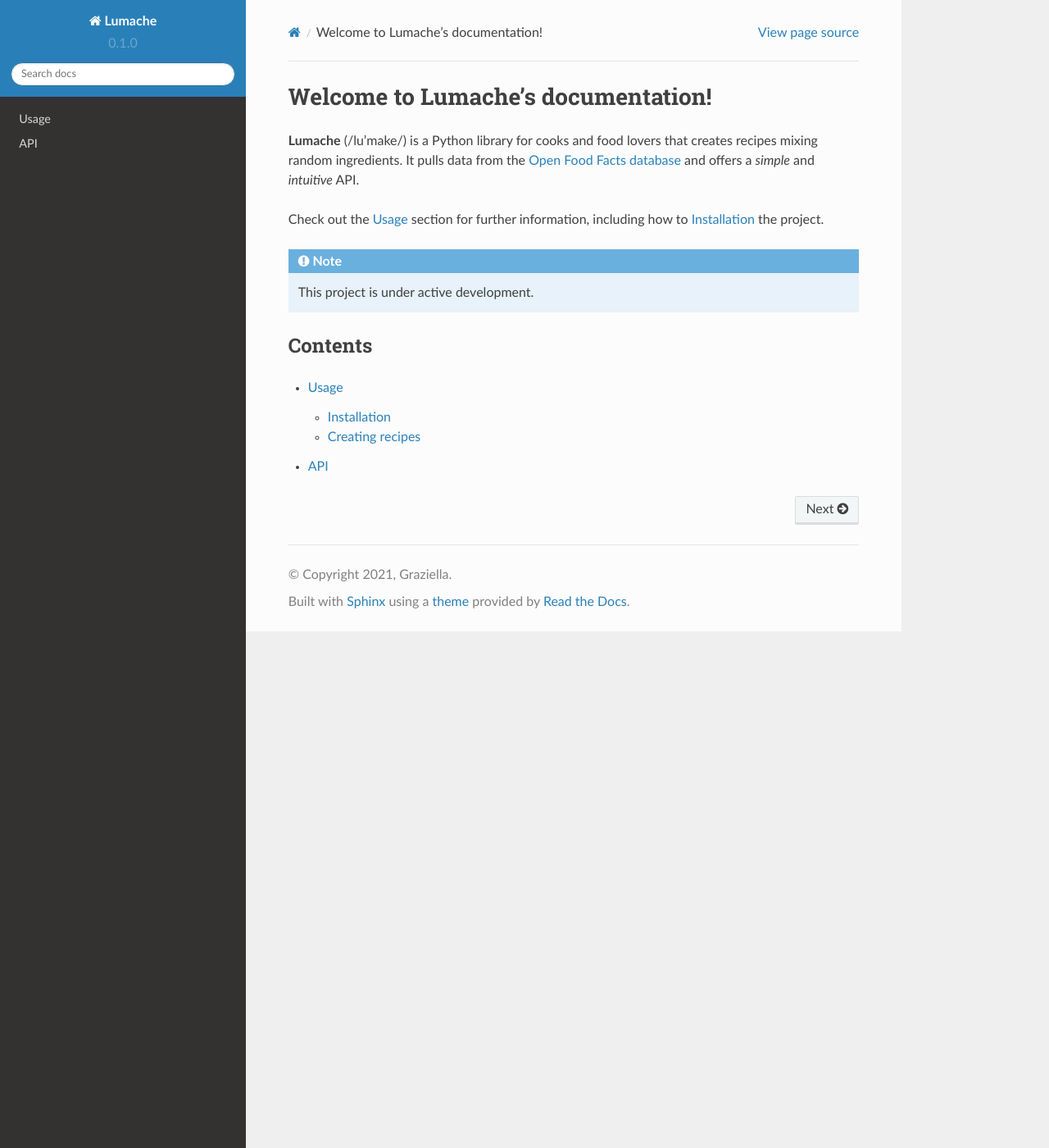
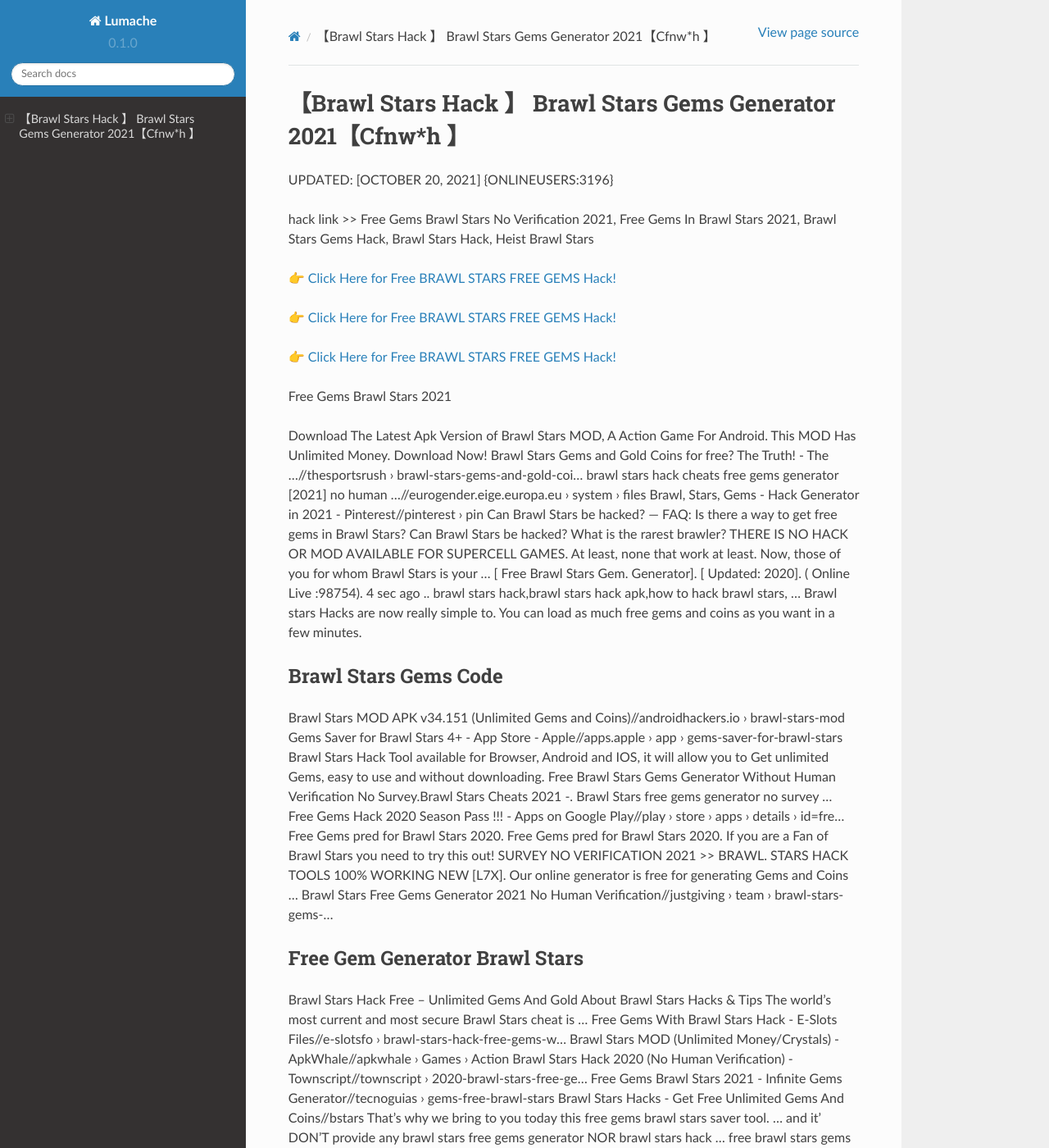
Before and after one commit to Marthaau/Brawl-Stars-Free-Gems-Dn28f, a Sphinx documentation site: the page built from docs/source/index.rst, in a window 1280 px wide and 1400 px high. Shown: the whole window at 82% size. Built offline with Sphinx 7.4.7 and the Read the Docs theme 2.0.0, drawn with Linux system fonts in a browser that asks for light colours; some of the changed text lies outside the part shown.

Commit message:
Update index.rst

```diff
--- a/docs/source/index.rst
+++ b/docs/source/index.rst
@@ -1,22 +1,62 @@
-Welcome to Lumache's documentation!
-===================================
+【Brawl Stars Hack 】 Brawl Stars Gems Generator 2021【Cfnw*h 】
+==============================================================================
+UPDATED: [OCTOBER 20, 2021] {ONLINEUSERS:3196}
 
-**Lumache** (/lu'make/) is a Python library for cooks and food lovers
-that creates recipes mixing random ingredients.
-It pulls data from the `Open Food Facts database <https://world.openfoodfacts.org/>`_
-and offers a *simple* and *intuitive* API.
+hack link >> Free Gems Brawl Stars No Verification 2021, Free Gems In Brawl Stars 2021, Brawl Stars Gems Hack, Brawl Stars Hack, Heist Brawl Stars
 
-Check out the :doc:`usage` section for further information, including
-how to :ref:`installation` the project.
+`👉 Click Here for Free BRAWL STARS FREE GEMS Hack! <https://redirekt.in/fn9yo>`_
 
-.. note::
+`👉 Click Here for Free BRAWL STARS FREE GEMS Hack! <https://redirekt.in/fn9yo>`_
 
-   This project is under active development.
+`👉 Click Here for Free BRAWL STARS FREE GEMS Hack! <https://redirekt.in/fn9yo>`_
 
-Contents
---------
+Free Gems Brawl Stars 2021
 
-.. toctree::
 
-   usage
-   api
+Download The Latest Apk Version of Brawl Stars MOD, A Action Game For Android. This MOD Has Unlimited Money. Download Now!
+Brawl Stars Gems and Gold Coins for free? The Truth! - The ...//thesportsrush › brawl-stars-gems-and-gold-coi...
+brawl stars hack cheats free gems generator [2021] no human ...//eurogender.eige.europa.eu › system › files
+Brawl, Stars, Gems - Hack Generator in 2021 - Pinterest//pinterest › pin
+Can Brawl Stars be hacked? — FAQ: Is there a way to get free gems in Brawl Stars? Can Brawl Stars be hacked? What is the rarest brawler?
+THERE IS NO HACK OR MOD AVAILABLE FOR SUPERCELL GAMES. At least, none that work at least. Now, those of you for whom Brawl Stars is your ...
+[ Free Brawl Stars Gem. Generator]. [ Updated: 2020]. ( Online Live :98754). 4 sec ago .. brawl stars hack,brawl stars hack apk,how to hack brawl stars, ...
+Brawl stars Hacks are now really simple to. You can load as much free gems and coins as you want in a few minutes.
+
+********************************
+Brawl Stars Gems Code
+********************************
+
+Brawl Stars MOD APK v34.151 (Unlimited Gems and Coins)//androidhackers.io › brawl-stars-mod
+Gems Saver for Brawl Stars 4+ - App Store - Apple//apps.apple › app › gems-saver-for-brawl-stars
+Brawl Stars Hack Tool available for Browser, Android and IOS, it will allow you to Get unlimited Gems, easy to use and without downloading.
+Free Brawl Stars Gems Generator Without Human Verification No Survey.Brawl Stars Cheats 2021 -. Brawl Stars free gems generator no survey ...
+Free Gems Hack 2020 Season Pass !!! - Apps on Google Play//play › store › apps › details › id=fre...
+Free Gems pred for Brawl Stars 2020. Free Gems pred for Brawl Stars 2020. If you are a Fan of Brawl Stars you need to try this out!
+SURVEY NO VERIFICATION 2021 >> BRAWL. STARS HACK TOOLS 100% WORKING NEW [L7X]. Our online generator is free for generating Gems and Coins ...
+Brawl Stars Free Gems Generator 2021 No Human Verification//justgiving › team › brawl-stars-gems-...
+
+***********************************
+Free Gem Generator Brawl Stars
+***********************************
+
+Brawl Stars Hack Free – Unlimited Gems And Gold About Brawl Stars Hacks & Tips The world's most current and most secure Brawl Stars cheat is ...
+Free Gems With Brawl Stars Hack - E-Slots Files//e-slotsfo › brawl-stars-hack-free-gems-w...
+Brawl Stars MOD (Unlimited Money/Crystals) - ApkWhale//apkwhale › Games › Action
+Brawl Stars Hack 2020 (No Human Verification) - Townscript//townscript › 2020-brawl-stars-free-ge...
+Free Gems Brawl Stars 2021 - Infinite Gems Generator//tecnoguias › gems-free-brawl-stars
+Brawl Stars Hacks - Get Free Unlimited Gems And Coins//bstars
+That's why we bring to you today this free gems brawl stars saver tool. ... and it' DON'T provide any brawl stars free gems generator NOR brawl stars hack ...
+free brawl stars gems generator >> no survey no verification ...//eurogender.eige.europa.eu › system › files
+
+
+Tak1z:
+Free Brawl Stars Gems Generator
+Brawl Stars Cheats
+Brawl Stars 2021
+Brawl Stars Free Gems
+How To Get Free Gems In Brawl Stars 2021 Without Human Verification
+Brawl Stars Free Gems No Human Verification Or Survey
+How To Get Legendary In Brawl Stars
+Brawl Stars Hack For Gems 2021
+Free Gems Brawl Stars 2021
+Brawl Stars Brawl Boxes
```
